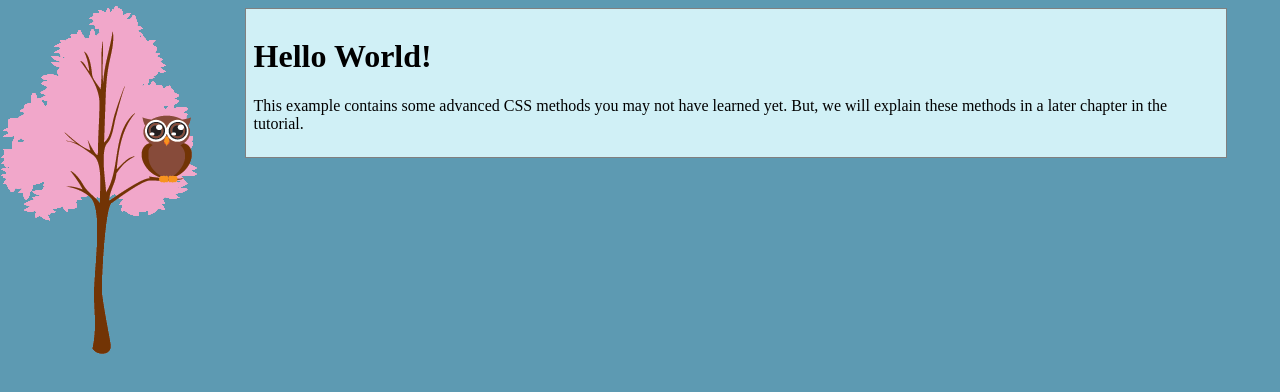
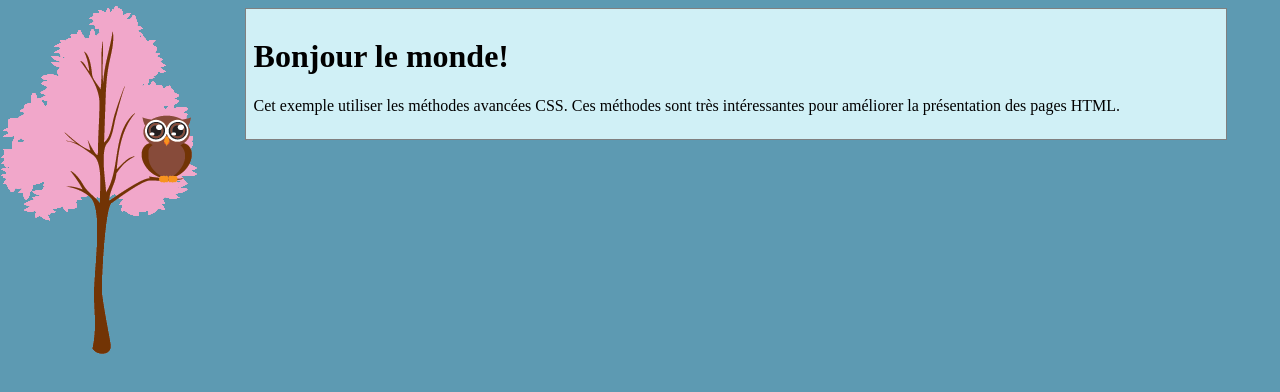
Before and after one commit to GuyTitt/Bible, a plain HTML site: page index1.html in a window 1280 px wide. Drawn offline with Linux system fonts and the light colour scheme.

Commit message:
new file:   .gitignore 	modified:   index.html 	modified:   index1.html 	deleted:    nppBackup/index1.html.2023-07-27_012921.bak

```diff
--- a/index1.html
+++ b/index1.html
@@ -21,8 +21,8 @@ body {
 <body>
 
 <div class="center_div">
-  <h1>Hello World!</h1>
-  <p>This example contains some advanced CSS methods you may not have learned yet. But, we will explain these methods in a later chapter in the tutorial.</p>
+  <h1>Bonjour le monde!</h1>
+  <p>Cet exemple utiliser les m&eacute;thodes avanc&eacute;es CSS. Ces m&eacute;thodes sont tr&egrave;s int&eacute;ressantes pour am&eacute;liorer la pr&eacute;sentation des pages HTML.</p>
 </div>
 
 </body>
```
Also changed, not shown: index.html (+5 -3 lines), 2 other files.
